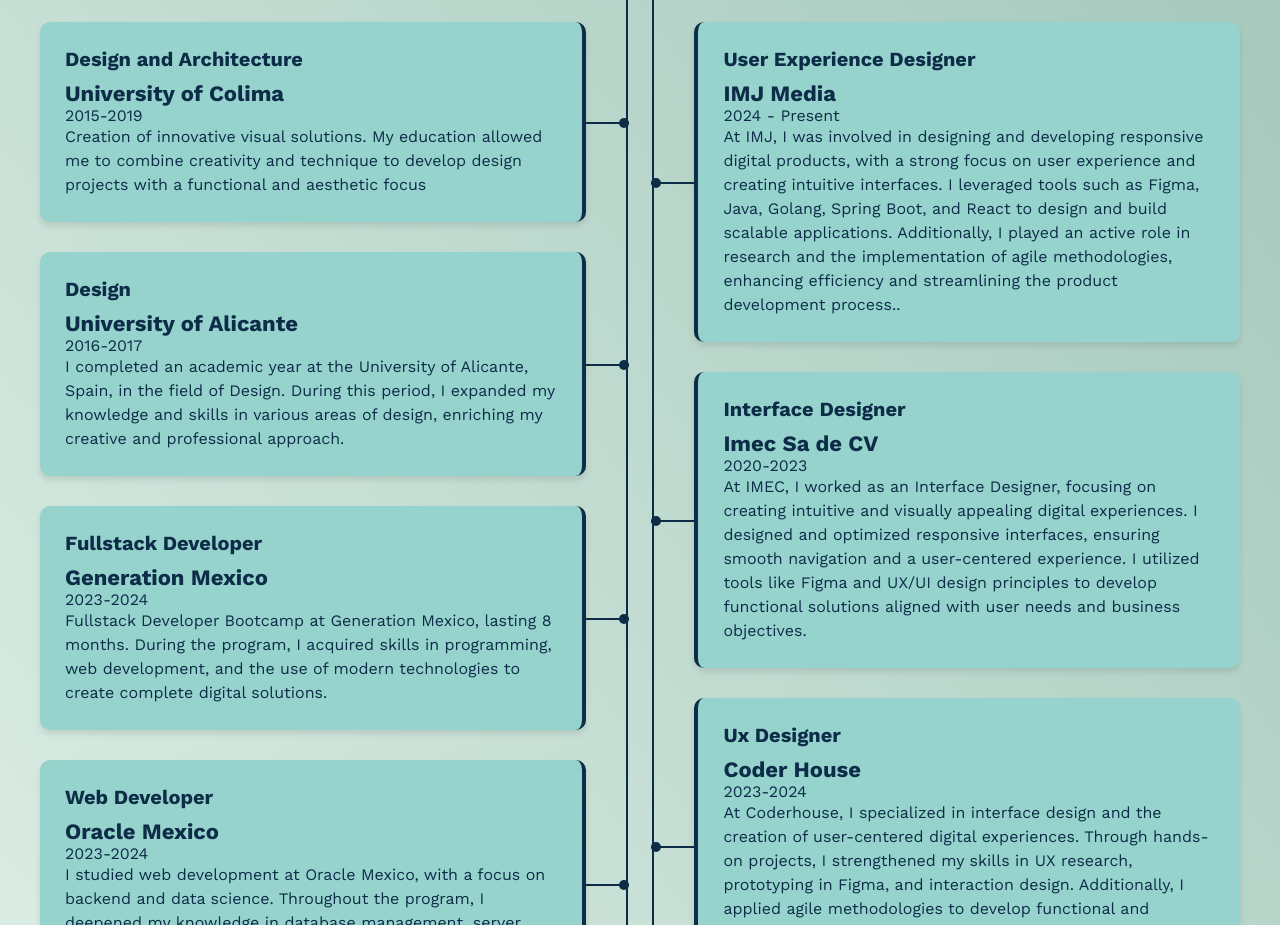
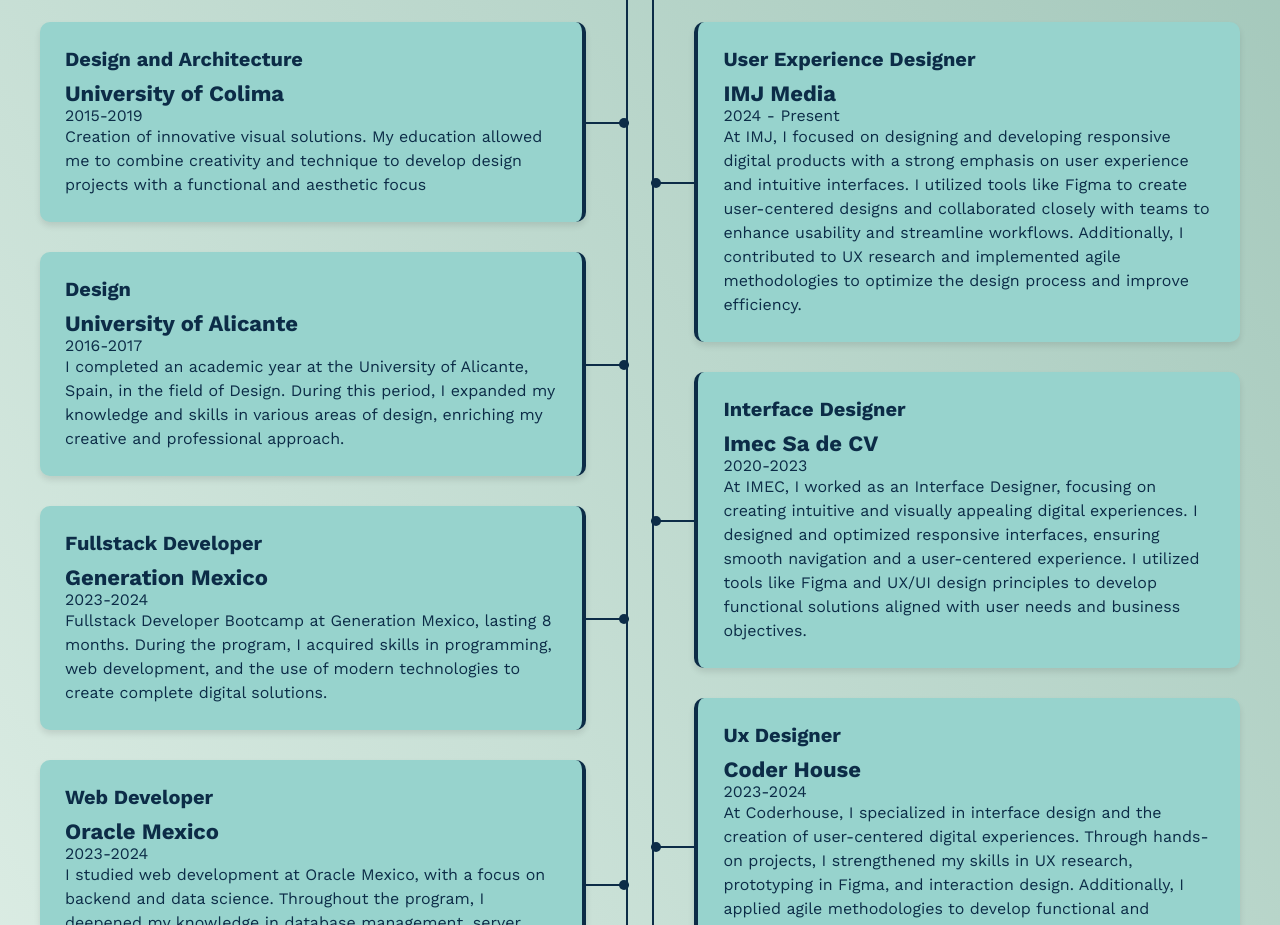
Before and after one commit to diegohernandezr/Portafolio, a plain HTML site: page index.html in a window 1280 px wide. Shown: the part 2689-3614 px from the top of the page. Drawn offline with nearby package versions, Linux system fonts and the light colour scheme.

```diff
--- a/index.html
+++ b/index.html
@@ -333,11 +333,9 @@
                     <h4>User Experience Designer</h4>
                     <span class="casa">IMJ Media</span>
                     <span class="Fecha">2024 - Present</span>
-                    <p>At IMJ, I was involved in designing and developing responsive digital products,
-                         with a strong focus on user experience and creating intuitive interfaces.
-                         I leveraged tools such as Figma, Java, Golang, Spring Boot, and React to design and build scalable applications. Additionally,
-                          I played an active role in research and the implementation of agile methodologies,
-                        enhancing efficiency and streamlining the product development process..</p>
+                    <p>At IMJ, I focused on designing and developing responsive digital products with a strong emphasis on user experience and intuitive interfaces.
+                         I utilized tools like Figma to create user-centered designs and collaborated closely with teams to enhance usability and streamline workflows. Additionally,
+                         I contributed to UX research and implemented agile methodologies to optimize the design process and improve efficiency.</p>
                          <div class="conectord">
                             <div class="circulod"></div>
                          </div>
```
